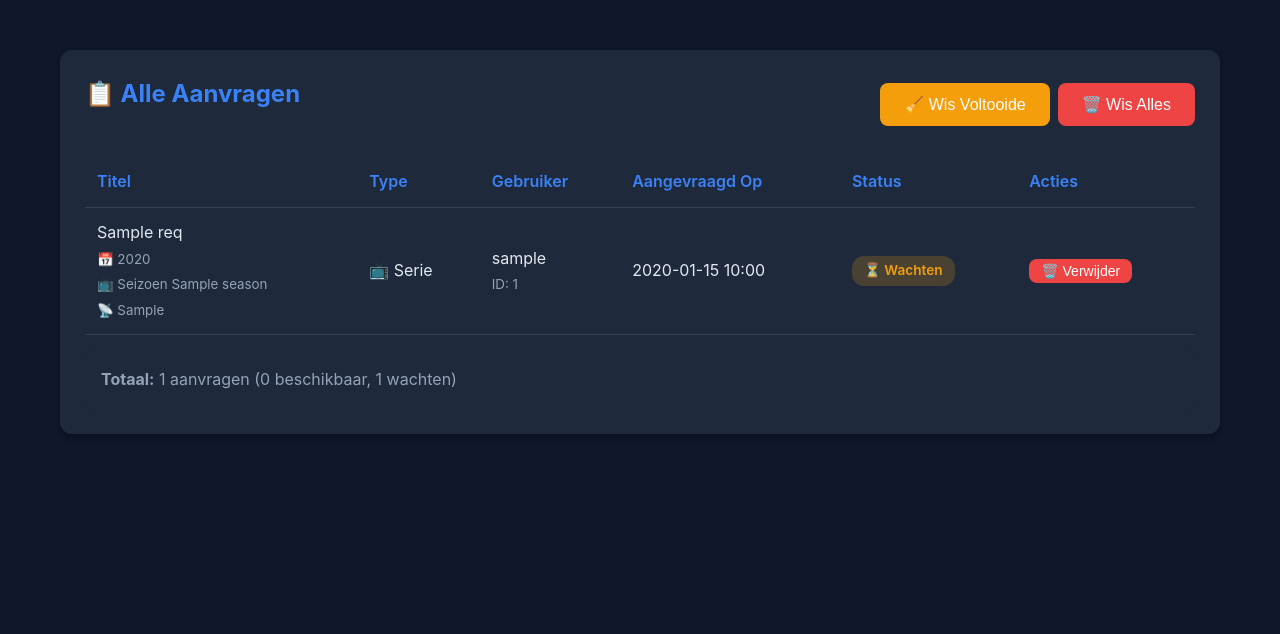
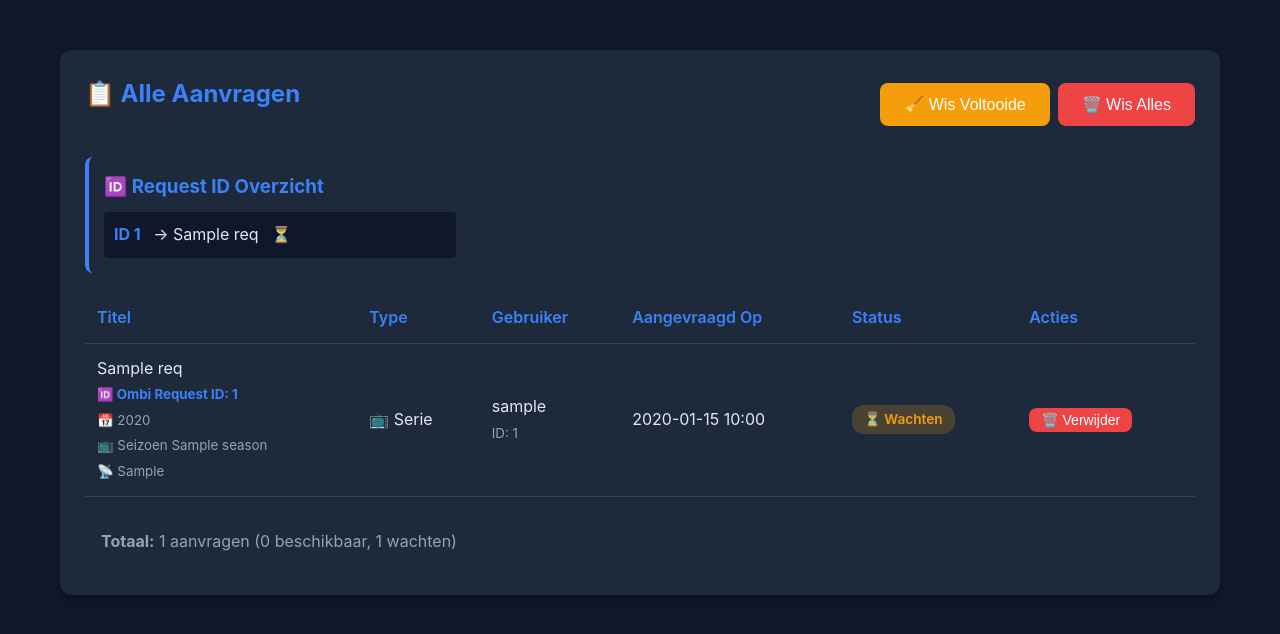
Before and after one commit to Foofur83/Emby_Omby_Telegram_Bot, a Flask app: template templates/requests.html in a window 1280 px wide. Shown: the part 121-755 px from the top of the page. Run offline with Flask 3, Linux system fonts and the light colour scheme; the template is opened without the code that fills it: most values are stand-ins (such as "Sample title", 1, 10 or a date in 2020).

Commit message:
Add extensive debug logging for series availability checking
- Log childRequests count
- Log each season's availability status
- Log missing season_requests warning
- Show Request ID with title in all logs
- Help identify why series are not detected as available

```diff
--- a/templates/requests.html
+++ b/templates/requests.html
@@ -21,6 +21,30 @@
         </div>
     </div>
 
+    <!-- Quick Reference: Request ID to Title -->
+    {% set ombi_requests = requests|selectattr('ombi_response')|list %}
+    {% if ombi_requests %}
+    <div style="background: #1e293b; padding: 15px; border-radius: 8px; margin-bottom: 20px; border-left: 4px solid #3b82f6;">
+        <h3 style="margin: 0 0 10px 0; color: #3b82f6;">🆔 Request ID Overzicht</h3>
+        <div style="display: grid; grid-template-columns: repeat(auto-fill, minmax(300px, 1fr)); gap: 10px;">
+            {% for req in ombi_requests %}
+            {% if req.ombi_response.requestId or req.ombi_response.id %}
+            <div style="background: #0f172a; padding: 10px; border-radius: 4px;">
+                <span style="color: #3b82f6; font-weight: bold;">ID {{ req.ombi_response.requestId or req.ombi_response.id }}</span>
+                <span style="color: #e2e8f0; margin-left: 8px;">→</span>
+                <span style="color: #e2e8f0;">{{ req.title }}</span>
+                {% if not req.notified %}
+                <span style="color: #f59e0b; margin-left: 8px;">⏳</span>
+                {% else %}
+                <span style="color: #10b981; margin-left: 8px;">✅</span>
+                {% endif %}
+            </div>
+            {% endif %}
+            {% endfor %}
+        </div>
+    </div>
+    {% endif %}
+
     {% if requests %}
     <table>
         <thead>
@@ -40,6 +64,9 @@
                     {{ req.title }}
                     {% if req.manual_entry %}
                         <span class="badge" style="background: #8b5cf6; margin-left: 0.5rem;">✍️ Handmatig</span>
+                    {% endif %}
+                    {% if req.ombi_response and (req.ombi_response.requestId or req.ombi_response.id) %}
+                        <br><small style="color: #3b82f6; font-weight: bold;">🆔 Ombi Request ID: {{ req.ombi_response.requestId or req.ombi_response.id }}</small>
                     {% endif %}
                     {% if req.year %}
                         <br><small style="color: #94a3b8;">📅 {{ req.year }}</small>
```
Also changed, not shown: bot.py (+15 -9 lines).
